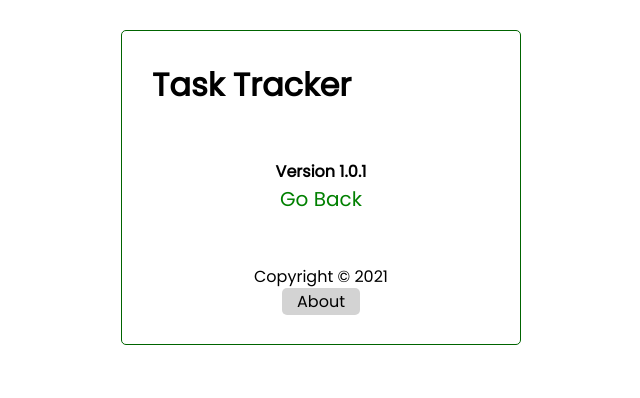
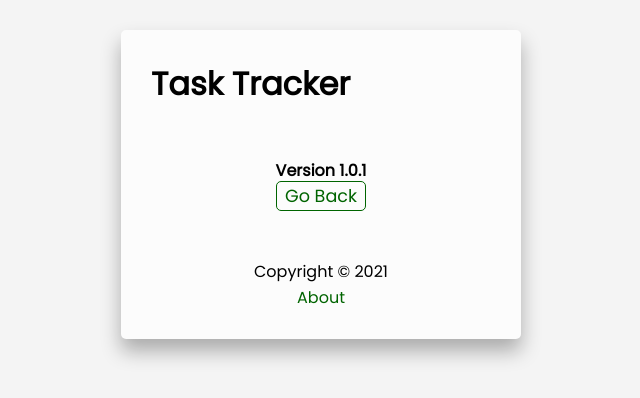
Before and after one commit to iAnas19/Task-Tracker-React-App, a React (Create React App) app: page /about in a window 1280 px wide. Shown: the top 398 px of the page, without its empty margins (319-959 px from the left). Built offline with nearby package versions, Linux system fonts and the light colour scheme; data requests are answered from the project's data file.

Commit message:
presentation

```diff
--- a/db.json
+++ b/db.json
@@ -19,8 +19,8 @@
       "id": 4
     },
     {
-      "text": "Learn MERN",
-      "day": "5th may 2021 at 12:00pm",
+      "text": "practise React",
+      "day": "12th May at 2:30am",
       "reminder": false,
       "id": 5
     }
--- a/src/App.js
+++ b/src/App.js
@@ -124,7 +124,7 @@ const App = () => {
           </>
 
         )} />
-        <Route path='/about' component={About} />
+        <Route path='/about' component={About} style={{transition:'0.3s'}}/>
         <Footer />
       </div>
     </Router>
--- a/src/components/About.js
+++ b/src/components/About.js
@@ -1,10 +1,12 @@
 import { Link } from 'react-router-dom'
+
+
 
 const About = () => {
   return (
     <div className='aboutsec'>
       <h4>Version 1.0.1</h4>
-      <Link to='/' className='gobacklink' style={{ textDecoration: 'none', color:'green', fontSize:'20px'}}>Go Back</Link>
+      <Link to='/' className='goback' style={{ textDecoration: 'none', fontSize:'1.1em', border:'1px solid darkgreen', padding:'2px 8px', borderRadius:'5px'}}>Go Back</Link>
     </div>
   )
 }
--- a/src/components/Footer.js
+++ b/src/components/Footer.js
@@ -4,7 +4,7 @@ const Footer = () => {
   return (
     <footer>
       <p>Copyright &copy; 2021</p>
-      <Link to='/about' className="footerbtn" style={{ textDecoration: 'none',color:'#000', fontSize:'16px', background:'lightgrey', padding:'2px 15px',borderRadius:'5px'}}>About</Link>
+      <Link to='/about' className="footerbtn">About</Link>
     </footer>
   )
 }
--- a/src/components/Header.js
+++ b/src/components/Header.js
@@ -9,7 +9,7 @@ const Header = ({ title, onAdd, showAdd }) => {
         <header className='header'>
             <h1>{title}</h1>
             {location.pathname === '/' && (
-                <Button
+                <Button className="btnbtn"
                 color={showAdd ? 'red' : 'green'}
                 text={showAdd ? 'Close' : 'Add'}
                 onClick={onAdd}
--- a/src/components/Task.js
+++ b/src/components/Task.js
@@ -3,7 +3,7 @@ import { FaTimes } from 'react-icons/fa'
 const Task = ({ task, onDelete, onToggle}) => {
     return (
         <div className={`task ${task.reminder ? 'reminder' : ''}`} onDoubleClick={() => onToggle(task.id)}>
-            <h3>{task.text}{' '} <FaTimes
+            <h3>{task.text}{' '} <FaTimes className='deletebtn'
             style = {{ color:"red", cursor:"pointer"}}
             onClick={() => onDelete(task.id)}
             />
--- a/src/index.css
+++ b/src/index.css
@@ -8,15 +8,18 @@
 
 body {
   font-family: "Poppins", sans-serif;
+  background: #f4f4f4;
 }
 
 .container {
+  background: #fcfcfc;
   max-width: 400px;
   margin: 30px auto;
   overflow: auto;
   min-height: 300px;
-  border: 1px solid steelblue;
-  border: 1px solid darkgreen;
+  /* border: 1px solid steelblue; */
+  /* border: 1px solid darkgreen; */
+  box-shadow: 0px 12px 20px rgba(0, 0, 0, 0.3);
   padding: 30px;
   border-radius: 5px;
 }
@@ -123,3 +126,33 @@ footer {
   margin: 50px;
   text-decoration: none;
 }
+
+.goback {
+  color: darkgreen;
+  transition: 0.3s ease-in;
+}
+
+.goback:hover {
+  font-weight: 400;
+  color: aliceblue;
+  background: darkgreen;
+  font-weight: 500;
+}
+
+.footerbtn {
+  text-decoration: none;
+  border: 1px;
+  padding: 2.5px 10px;
+  color: darkgreen;
+  border-radius: 5px;
+  transition: 0.4s;
+}
+.footerbtn:hover {
+  color: #f4f4f4;
+  background: #0c0c0c;
+}
+
+.deletebtn {
+  margin-top: 10px;
+  transform: scale(1.1);
+}
```
